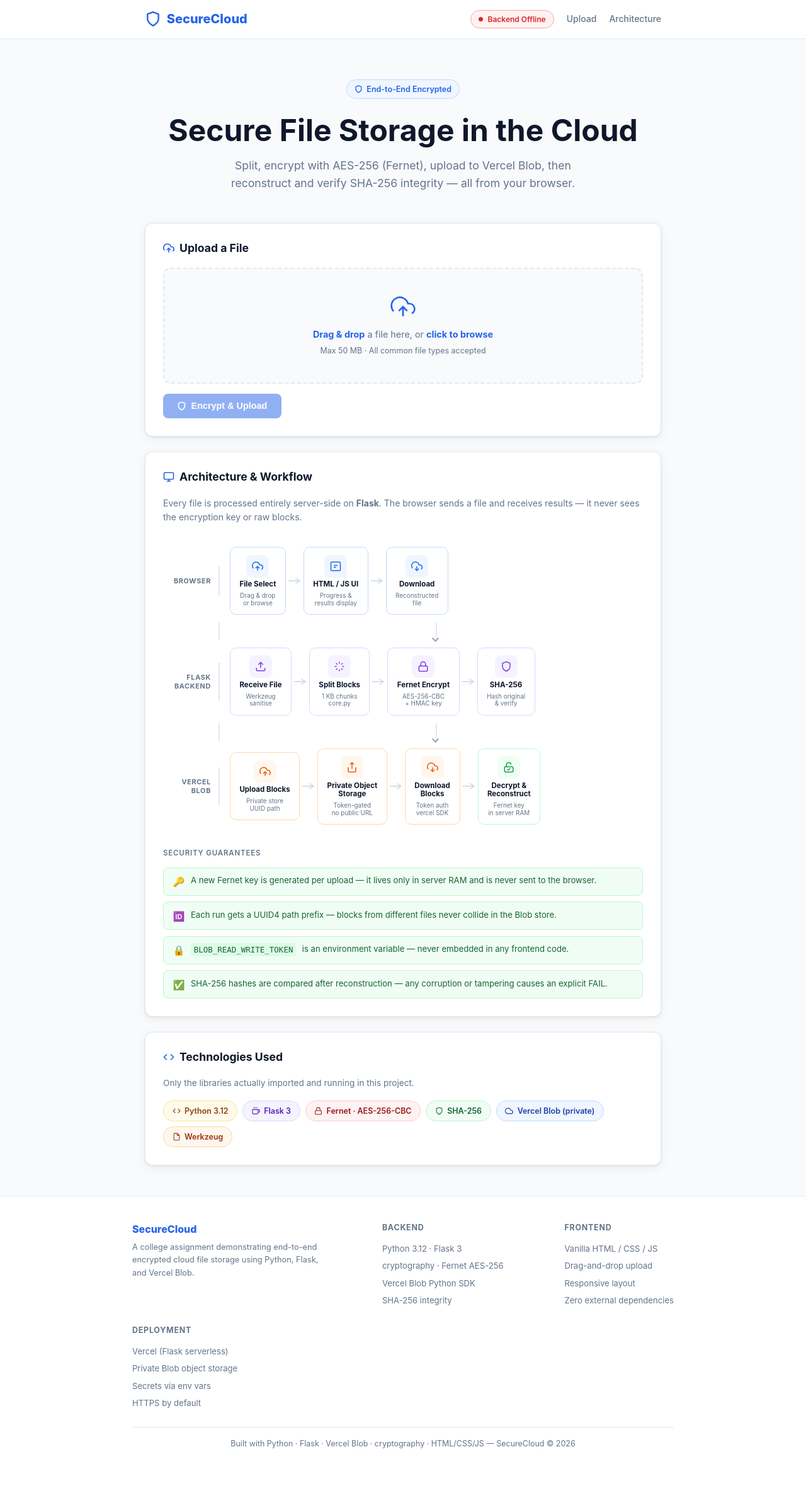
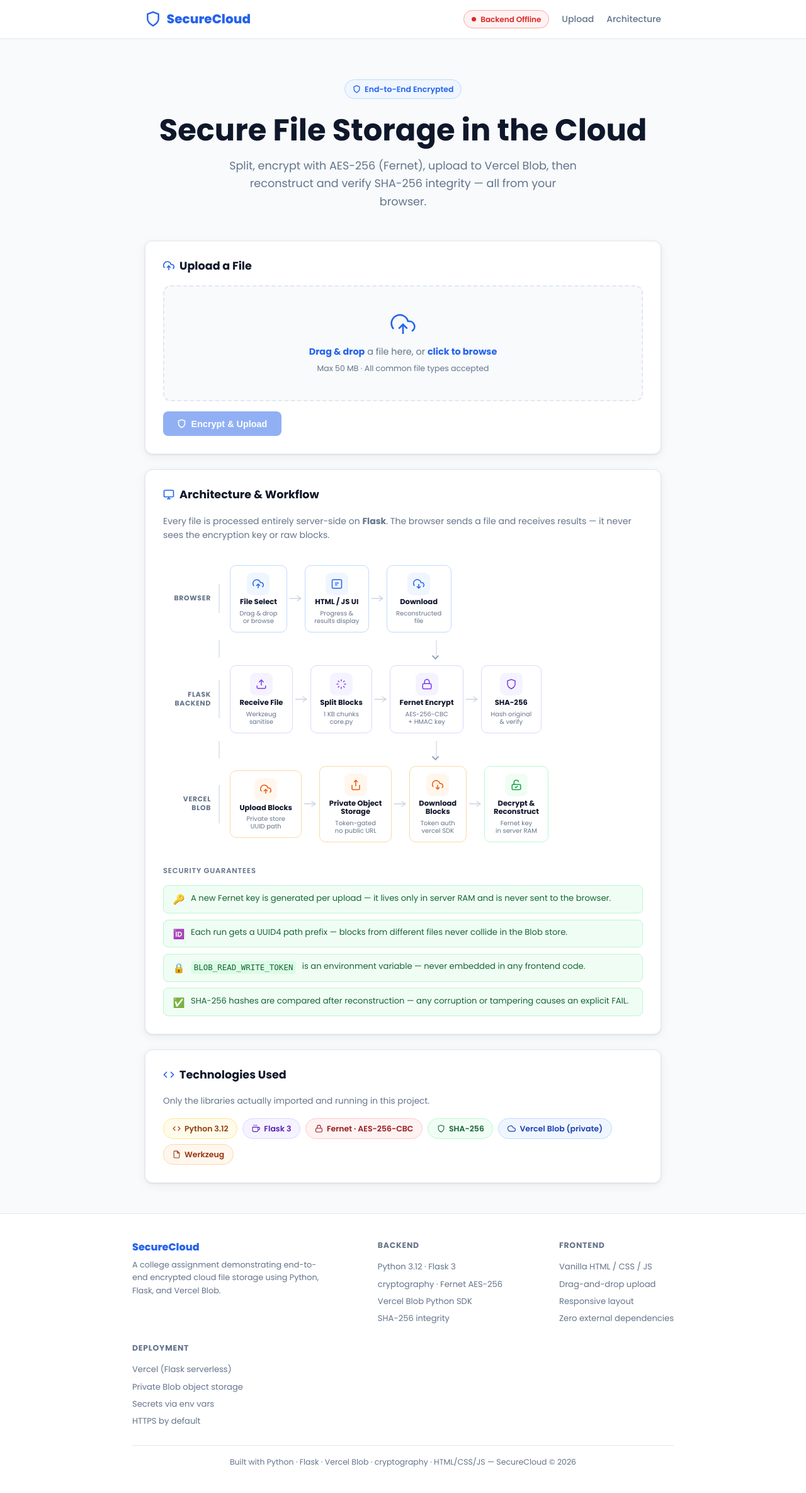
Before and after one commit to shubhamsutar-debug/SecureCloud, a Flask app: page / in a window 1280 px wide. Shown: the whole page at 63% size. Before the commit the page ends 2299 px from the top, so only its background shows below. Run offline with Flask 3, Linux system fonts and the light colour scheme.

Commit message:
style: switch font to Poppins

```diff
--- a/templates/index.html
+++ b/templates/index.html
@@ -4,6 +4,9 @@
   <meta charset="UTF-8" />
   <meta name="viewport" content="width=device-width, initial-scale=1.0" />
   <title>SecureCloud — Encrypted Cloud File Storage</title>
+  <link rel="preconnect" href="https://fonts.googleapis.com" />
+  <link rel="preconnect" href="https://fonts.gstatic.com" crossorigin />
+  <link href="https://fonts.googleapis.com/css2?family=Poppins:wght@400;500;600;700;800&display=swap" rel="stylesheet" />
   <style>
     /* ── Reset & base ───────────────────────────────────────────────────── */
     *, *::before, *::after { box-sizing: border-box; margin: 0; padding: 0; }
@@ -27,7 +30,7 @@
     html { scroll-behavior: smooth; }
 
     body {
-      font-family: "Inter", "Segoe UI", system-ui, sans-serif;
+      font-family: "Poppins", "Segoe UI", system-ui, sans-serif;
       background: var(--bg);
       color: var(--text);
       line-height: 1.6;
--- a/website/index.html
+++ b/website/index.html
@@ -4,6 +4,9 @@
   <meta charset="UTF-8" />
   <meta name="viewport" content="width=device-width, initial-scale=1.0" />
   <title>SecureCloud — Encrypted Cloud File Storage</title>
+  <link rel="preconnect" href="https://fonts.googleapis.com" />
+  <link rel="preconnect" href="https://fonts.gstatic.com" crossorigin />
+  <link href="https://fonts.googleapis.com/css2?family=Poppins:wght@400;500;600;700;800&display=swap" rel="stylesheet" />
   <style>
     /* ── Reset & base ───────────────────────────────────────────────────── */
     *, *::before, *::after { box-sizing: border-box; margin: 0; padding: 0; }
@@ -27,7 +30,7 @@
     html { scroll-behavior: smooth; }
 
     body {
-      font-family: "Inter", "Segoe UI", system-ui, sans-serif;
+      font-family: "Poppins", "Segoe UI", system-ui, sans-serif;
       background: var(--bg);
       color: var(--text);
       line-height: 1.6;
```
